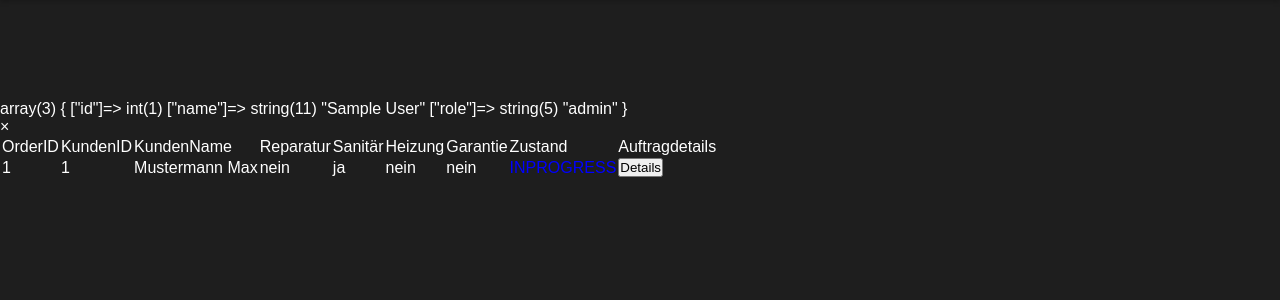
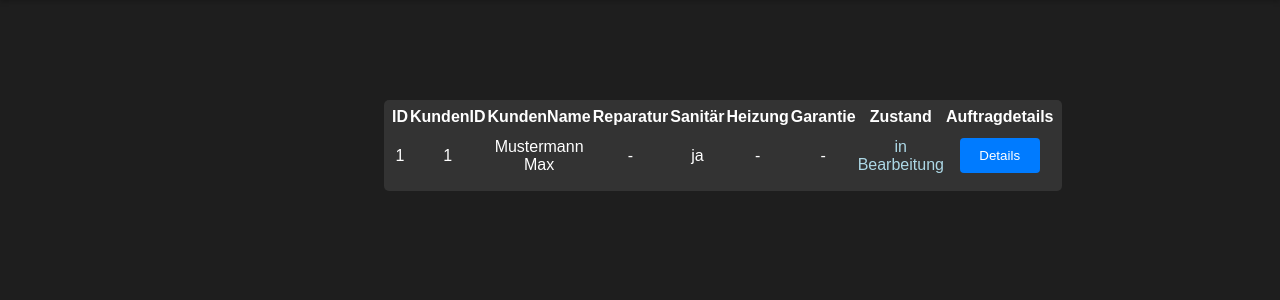
Before and after one commit to marcel7ag/m295projekt, a PHP site: page /oAuftraege.php in a window 1280 px wide. Shown: the part 58-358 px from the top of the page. Run offline with PHP 8.4, Linux system fonts and the light colour scheme; the visitor is signed in with stand-in values (Sample User, id 1); data comes from the database, SQL or seed files in the repository.

Commit message:
auftraege und oAuftraege.php weiter gmacht

```diff
--- a/oAuftraege.php
+++ b/oAuftraege.php
@@ -3,7 +3,7 @@
 session_start();
 include 'header.php';
 include 'db/conn.php';
-var_dump($_SESSION);
+//var_dump($_SESSION);
 // Check if user is logged in
 if (!isset($_SESSION["name"])) {
     header("Location: index.php");
@@ -11,24 +11,6 @@ if (!isset($_SESSION["name"])) {
 }
 
 $id = $_SESSION['id'];
-$query = "SELECT * FROM orders WHERE arbeiterID = $id";
-$stmt = $pdo->prepare($query);
-$stmt->execute();
-$orders = $stmt->fetchAll(PDO::FETCH_ASSOC);
-
-function getColor($status) {
-    switch ($status) {
-        case 'INPROGRESS':
-            return 'blue';
-        case 'TODO':
-            return 'orange';
-        case 'COMPLETED':
-            return 'green';
-        default:
-            return 'red'; // oder eine andere Standardfarbe
-    }
-}
-
 ?>
 
 <!DOCTYPE html>
@@ -40,9 +22,9 @@ function getColor($status) {
         <title>AlleAufträge</title>
     </head>
     <body>
-        <table id="tablee" border="0" cellspacing="2" cellpadding="2">
+        <table class="oTable" border="0" cellspacing="2" cellpadding="2">
             <tr class="tableT">
-                <td style="width: min-content;">OrderID</td>
+                <td style="width: min-content;">ID</td>
                 <td style="width: min-content;" >KundenID</td>
                 <td style="width: min-content;">KundenName</td>
                 <td>Reparatur</td>
@@ -52,27 +34,53 @@ function getColor($status) {
                 <td>Zustand</td>
                 <td>Auftragdetails</td>
             </tr>
-            <?php foreach ($orders as $order): ?>
-                <?php $color = getColor($order["zustand"]); ?>
-                <tr>
-                    <td><?= $order["orderID"] ?></td>
-                    <td><?= $order["kundenID"] ?></td>
-                    <td><?= $order["kundenName"] ?></td>
-                    <td><?= $order["reparatur"] ? "ja" : "nein" ?></td>
-                    <td><?= $order["sanitaer"] ? "ja" : "nein" ?></td>
-                    <td><?= $order["heizung"] ? "ja" : "nein" ?></td>
-                    <td><?= $order["garantie"] ? "ja" : "nein" ?></td>
-                    <td style="color: <?= $color ?>;"><?= ucfirst($order["zustand"]) ?></td>
-                    <td><button class="detail-btn" data-id="<?= $order["orderID"] ?>">Details</button></td>
-                </tr>
-                <div id="modal-<?= $order["orderID"] ?>" class="modal hidden">
-                    <div class="modal-content">
-                        <!-- Close Button -->
-                        <span id="closeSpan" onclick="this.parentElement.parentElement.style.display='none'; document.querySelector('.overlay').style.display='none';" class="close">&times;</span>
-                        <!-- Your modal content goes here -->
-                    </div>
-                </div>
-            <?php endforeach; ?>
+            <?php
+
+            $query = "SELECT * FROM orders WHERE arbeiterID = $id";
+            $stmt = $pdo->prepare($query);
+            $stmt->execute();
+            while ($row = $stmt->fetch(PDO::FETCH_ASSOC)) {
+                $orderID = $row["orderID"];
+                $kundenID = $row["kundenID"];
+                $kundenName = $row["kundenName"];
+                $reparatur = "-";
+                $sanitaer = "-";
+                $heizung = "-";
+                $garantie = "-";
+                $zustand;
+                $color;
+
+                if ($row["reparatur"] == '1') {
+                    $reparatur = "ja";
+                }
+                if ($row["sanitaer"] == '1') {
+                    $sanitaer = "ja";
+                }
+                if ($row["heizung"] == '1') {
+                    $heizung = "ja";
+                }
+                if ($row["garantie"] == '1') {
+                    $garantie = "ja";
+                }
+
+                if($row["zustand"] == "INPROGRESS"){$color = "lightblue"; $zustand = "in Bearbeitung";}
+                    else if($row["zustand"] == "TODO"){$color = "orange"; $zustand = "Zu Bearbeiten";}
+                    else if($row["zustand"] == "COMPLETED"){$color = "green"; $zustand = "Abgeschlossen";}
+
+                echo '<tr>
+                <td>'.$orderID.'</td>
+                <td>'.$kundenID.'</td>
+                <td>'.$kundenName.'</td>
+                <td>'.$reparatur.'</td>
+                <td>'.$sanitaer.'</td>
+                <td>'.$heizung.'</td>
+                <td>'.$garantie.'</td>
+                <td style="color: '.$color.';">'.$zustand.'</td>
+                <td><button class="detail-btn" data-id="'.$orderID.'">Details</button></td>
+                </tr>';
+            }
+            echo '</table>';
+        ?>
         </table>
         <script src="script.js" defer></script>
     </body>
--- a/style/style.css
+++ b/style/style.css
@@ -34,7 +34,7 @@ input[type="password"] {
 }
 
 /* Submit button styles */
-input[type="submit"] {
+input[type="submit"], button {
     width: 100%;
     padding: 10px;
     margin: 10px 0;
@@ -45,7 +45,7 @@ input[type="submit"] {
     cursor: pointer;
 }
 
-input[type="submit"]:hover{
+input[type="submit"]:hover, button:hover{
     background-color: #0056b3;
     transition: all 0.3s;
 }
@@ -98,3 +98,22 @@ input[type="submit"]:hover{
     font-size: 14px;
     height: 60px;
 }
+
+.oTable {
+    width: fit-content;
+    display: table;
+    text-align: center;
+    justify-content: space-around;
+    background-color: #333;
+    border-radius: 5px;
+    margin-left: 30%;
+    margin-right: 30%;
+    padding: 6px;
+}
+.oTable tr:first-child{
+    font-weight: bold;
+}
+.detail-btn {
+    align-items: center;
+    width: 80px;
+}
```
Also changed, not shown: auftraege.php (+19 -6 lines).
